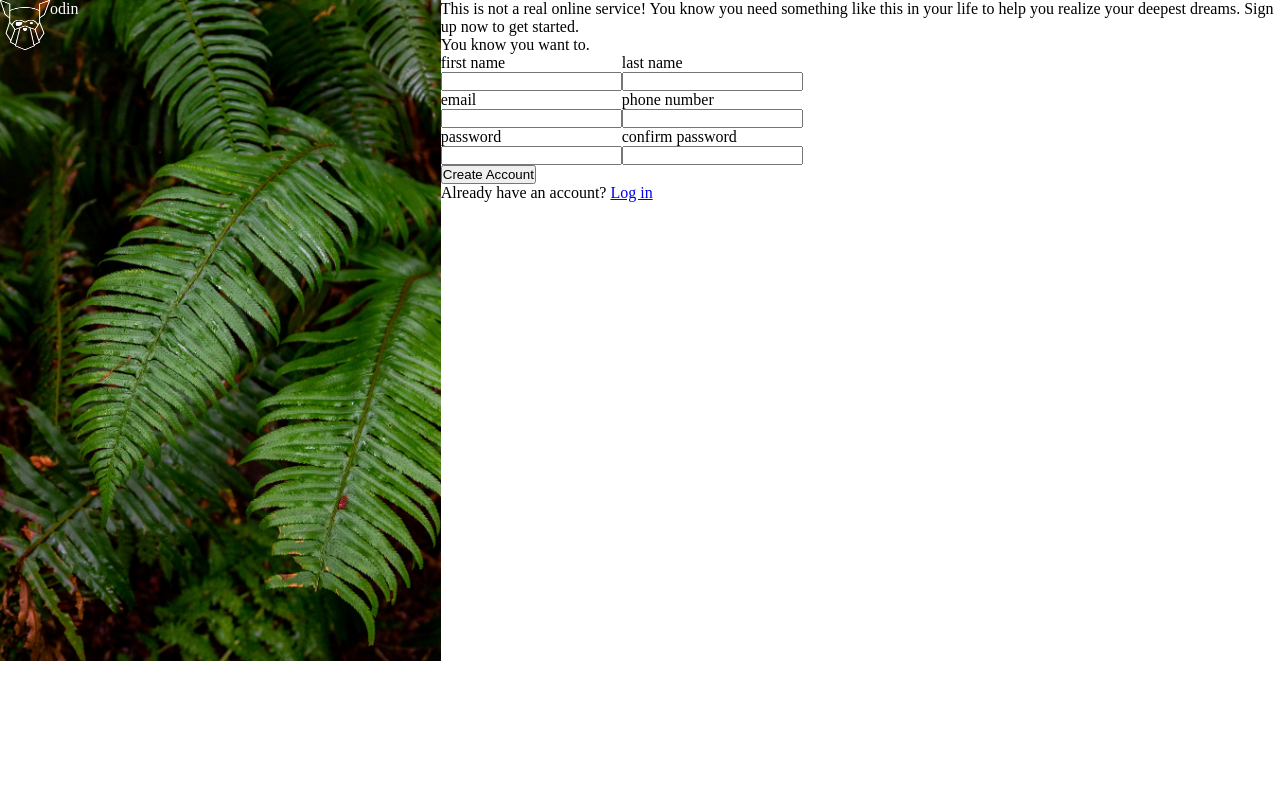
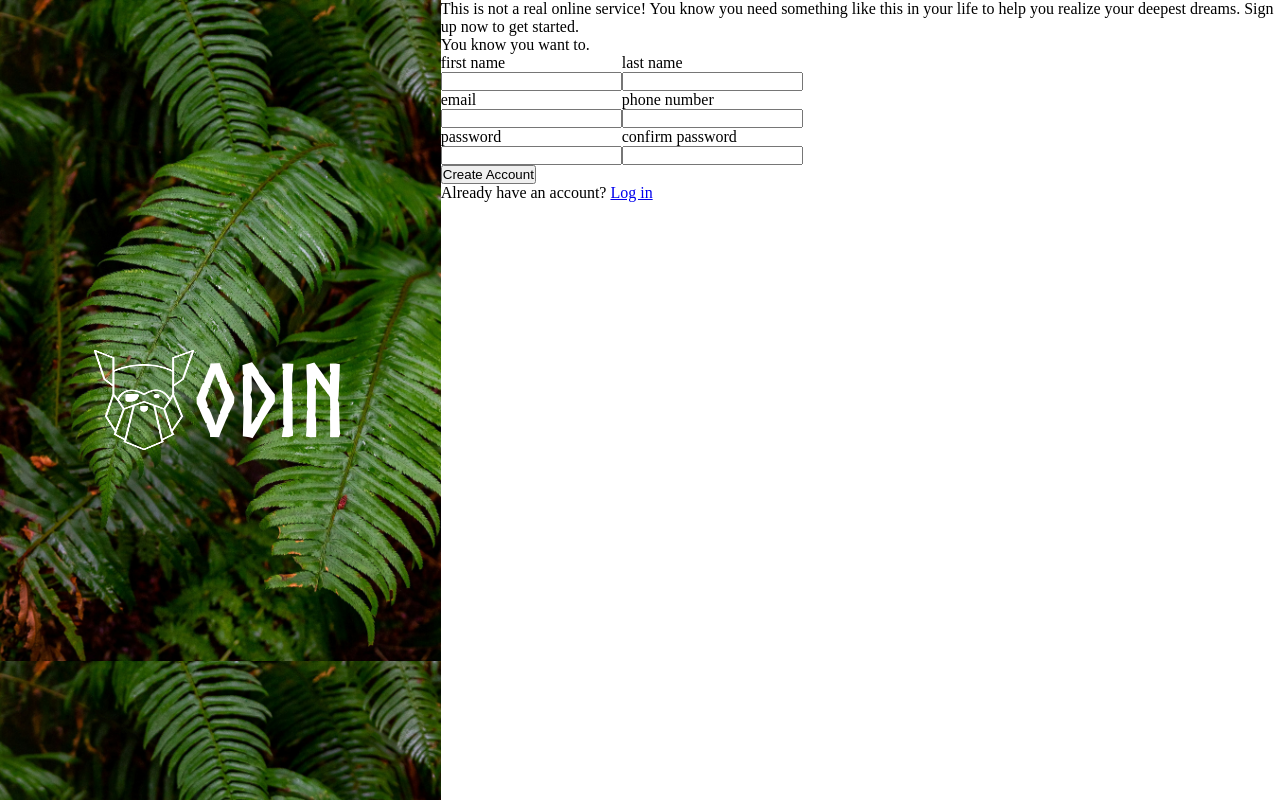
Before and after one commit to curreesan/odin-forms, a plain HTML site: page index.html in a window 1280 px wide. Drawn offline with Linux system fonts and the light colour scheme.

Commit message:
Add fonts and updated fonts to logo text

```diff
--- a/index.css
+++ b/index.css
@@ -11,9 +11,16 @@
     --blue: rgb(145, 208, 236);
 }
 
+@font-face {
+    font-family: 'NorseBold';
+    src: url('./fonts/Norse-Bold.otf') format('opentype');
+    font-weight: 700;
+    font-style: normal;
+}
+
 img {
-    width: 50px;
-    height: 50px;
+    width: 100px;
+    height: 100px;
 }
 
 .cta {
@@ -24,14 +31,19 @@ img {
 .form-visual {
     background-image: url(./img/form_image.jpg);
     background-size: contain;
-    background-repeat: no-repeat;
+    /* background-repeat: no-repeat; */
     width: 40%;
 
     display: flex;
+    justify-content: center;
+    align-items: center;
 }
 
 .form-logo-text {
     color: white;
+    font-family: 'NorseBold', sans-serif;
+    text-transform: uppercase;
+    font-size: 100px;
 }
 
 .form-content {
```
Also changed, not shown: fonts/Norse-Bold.otf (added).
